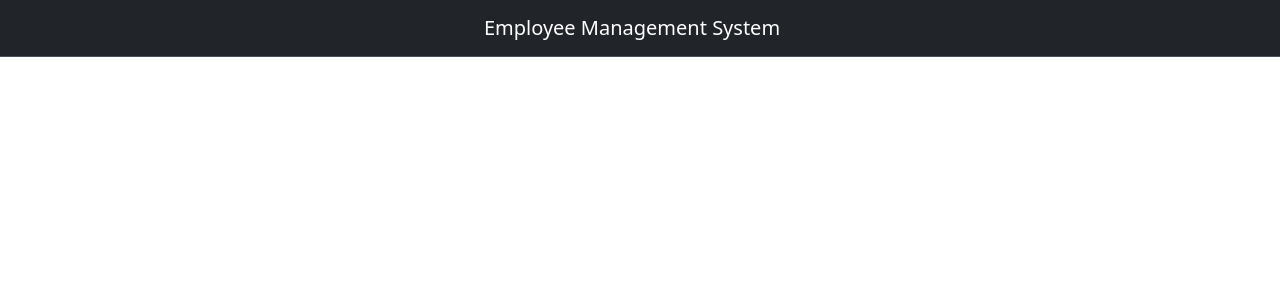
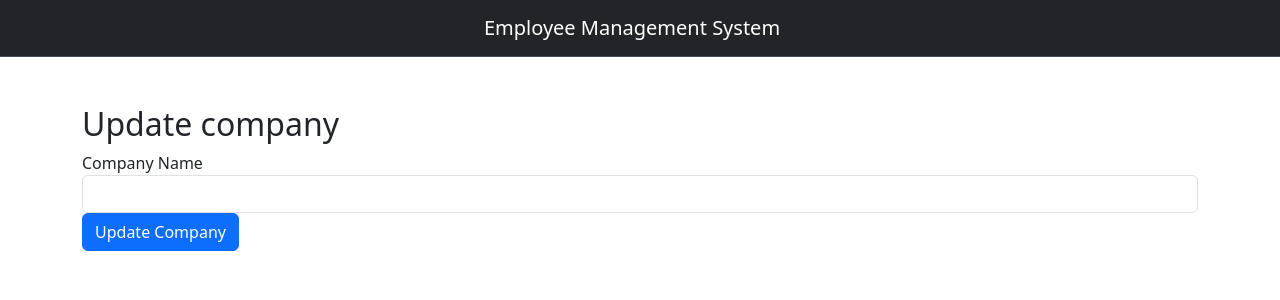
Before and after one commit to AhmedTarek111/Employee-Management-system, a Vue app in the folder Frontend/: page /company/update/1 in a window 1280 px wide. Shown: the top 300 px of the page. Built offline with nearby package versions, Linux system fonts and the light colour scheme; no server answers.

Commit message:
add the company update page with all mehtods

```diff
--- a/Frontend/src/components/company/CompanyDetails.vue
+++ b/Frontend/src/components/company/CompanyDetails.vue
@@ -2,6 +2,14 @@
   <div>
     <div class="container">
       <h2>{{ companydetail.name }} Company </h2>
+      <div class="d-flex flex-row-reverse">
+
+          <router-link :to="{ path: '/company/update/' + this.Companyid +'/'}">
+            <a href=""><i class="fa-regular fa-pen-to-square ms-3" ></i></a>
+          </router-link>
+          <a @click="deleteCompany()"><i class="fa-solid fa-trash ms-4" style="color: red;"></i></a>
+
+      </div>
 
       <div class="container mt-5">
         <h2 class="mb-4">Company Details</h2>
@@ -110,6 +118,24 @@ export default {
         this.relatedEmployees = response.data;
       });
     },
+    deleteCompany(){
+      axios({
+        url:`http://127.0.0.1:8000/company/retrieve-destroy/${this.Companyid}/`,
+        method:'delete',
+      }).then((response) => {
+      if (response.status === 204) {
+        this.$router.push('/company/list');
+        alert('The company has been deleted');
+      } else {
+        console.error('Error:', response.status);
+        alert('Deletion failed. Please check the console for details.');
+      }
+    })
+      .then(alert('The company has been deleted'))
+      .catch(error => {
+    console.error(error);
+  });
+    }
   },
   mounted() {
     this.getCompanyDetails();
--- a/Frontend/src/components/company/CompanyUpdate.vue
+++ b/Frontend/src/components/company/CompanyUpdate.vue
@@ -0,0 +1,60 @@
+<template>
+    <div>
+      <div class="container">
+        <h2>Update {{ name }} company</h2>
+        <form @submit.prevent="companyUpdate">
+          <div class="form-group">
+            <label for="name">Company Name</label>
+            <input type="text" class="form-control" id="name" required v-model="name">
+          </div>
+          <button type="submit" class="btn btn-primary">Update Company</button>
+        </form>
+      </div>
+    </div>
+  </template>
+
+  <script>
+  import axios from 'axios';
+  export default {
+    name: 'UpdateCompany',
+    data() {
+      return {
+        Companyid: this.$route.params.id,
+        name: ''
+      };
+    },
+    methods: {
+      getCompanyDetails() {
+        axios({
+          url: `http://127.0.0.1:8000/company/retrieve-destroy/${this.Companyid}/`,
+          method: 'get',
+        }).then(response => {
+          this.name = response.data.name;
+        }).catch(error => {
+          console.error('There was an error retrieving the company details:', error);
+        });
+      },
+      companyUpdate() {
+        axios({
+          url: `http://127.0.0.1:8000/company/update/${this.Companyid}/`,
+          method: 'put',
+          data: {
+            'name': this.name
+          }
+        }).then(response => {
+          alert('Company updated successfully!');
+          this.$router.push(`/company/detail/${this.Companyid}/`);
+        }).catch(error => {
+          console.error('There was an error updating the company:', error);
+        });
+      }
+    },
+    mounted() {
+      this.getCompanyDetails();
+    },
+  }
+  </script>
+
+  <style>
+
+  </style>
--- a/Frontend/src/components/employee/ListEmployee.vue
+++ b/Frontend/src/components/employee/ListEmployee.vue
@@ -1,5 +1,4 @@
 <template>
-  <link rel="stylesheet" href="https://cdnjs.cloudflare.com/ajax/libs/font-awesome/6.5.2/css/all.min.css" integrity="sha512-SnH5WK+bZxgPHs44uWIX+LLJAJ9/2PkPKZ5QiAj6Ta86w+fsb2TkcmfRyVX3pBnMFcV7oQPJkl9QevSCWr3W6A==" crossorigin="anonymous" referrerpolicy="no-referrer" />
     <div class="container">
       <h2 class="my-5"> List Employee</h2>
       <table class="table table-secondary  table-striped table-bordered">
--- a/Frontend/src/router/index.js
+++ b/Frontend/src/router/index.js
@@ -4,6 +4,7 @@ import Listcompany from '../components/company/ListCompany.vue'
 import ListDeprtment from '../components/department/ListDeprtment.vue'
 import Listemployee from '../components/employee/ListEmployee.vue'
 import CompanyDetails from '../components/company/CompanyDetails.vue'
+import CompanyUpdate from '../components/company/CompanyUpdate.vue'
 
 const router = createRouter({
   history: createWebHistory(import.meta.env.BASE_URL),
@@ -29,6 +30,11 @@ const router = createRouter({
       name: 'CompanyDetail',
       component: CompanyDetails
     },
+    {
+      path: '/company/update/:id/',
+      name: 'CompanyDetails',
+      component: CompanyUpdate
+    },
 
   ]
 })
```
